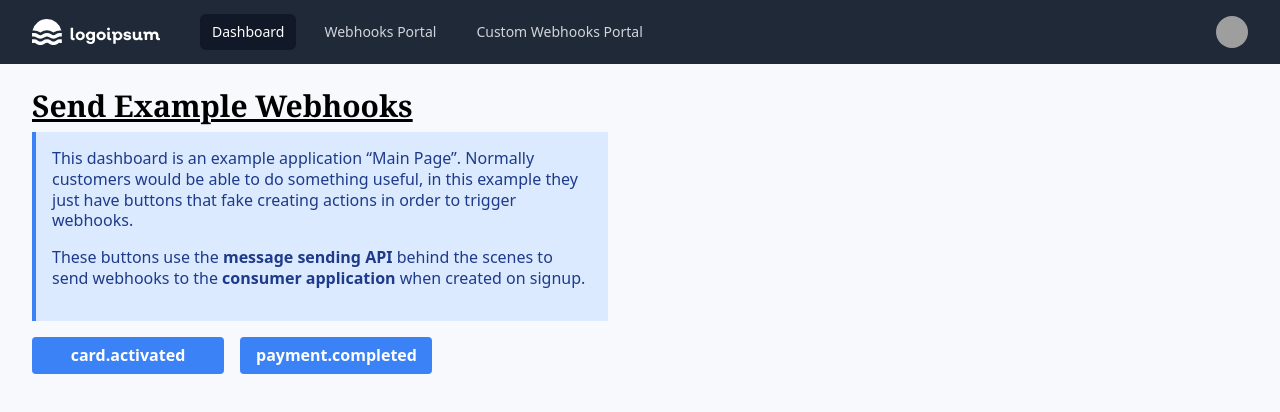
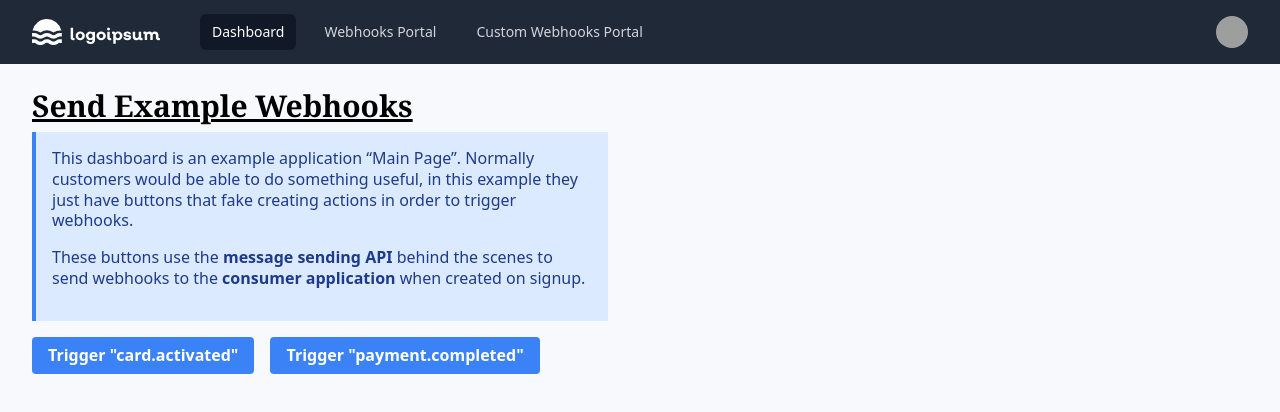
Before and after one commit to svix/svix-example, a Next.js app: page /dashboard in a window 1280 px wide. Shown: the top 412 px of the page. Built offline with nearby package versions, Linux system fonts and the light colour scheme; grey boxes are pictures that could not be loaded.

Commit message:
Dashboard: improve design of trigger buttons.

```diff
--- a/src/pages/dashboard/index.tsx
+++ b/src/pages/dashboard/index.tsx
@@ -10,7 +10,7 @@ function LoadingButton(props: { loading: boolean; value: string; onClick: () =>
   return (
     <button
       className="
-bg-blue-500 hover:bg-blue-700 text-white font-bold py-2 px-4 rounded focus:outline-none focus:shadow-outline cursor-pointer w-48
+bg-blue-500 hover:bg-blue-700 text-white font-bold py-2 px-4 rounded focus:outline-none focus:shadow-outline cursor-pointer
       "
       disabled={props.loading}
       onClick={props.loading ? undefined : props.onClick}
@@ -69,8 +69,16 @@ export default function Dashboard() {
         </p>
       </div>
       <div className="flex space-x-4">
-        <LoadingButton loading={loading} value={eventType1} onClick={webhook1} />
-        <LoadingButton loading={loading} value={eventType2} onClick={webhook2} />
+        <LoadingButton
+          loading={loading}
+          value={`Trigger "${eventType1}"`}
+          onClick={webhook1}
+        />
+        <LoadingButton
+          loading={loading}
+          value={`Trigger "${eventType2}"`}
+          onClick={webhook2}
+        />
       </div>
     </>
   );
```
